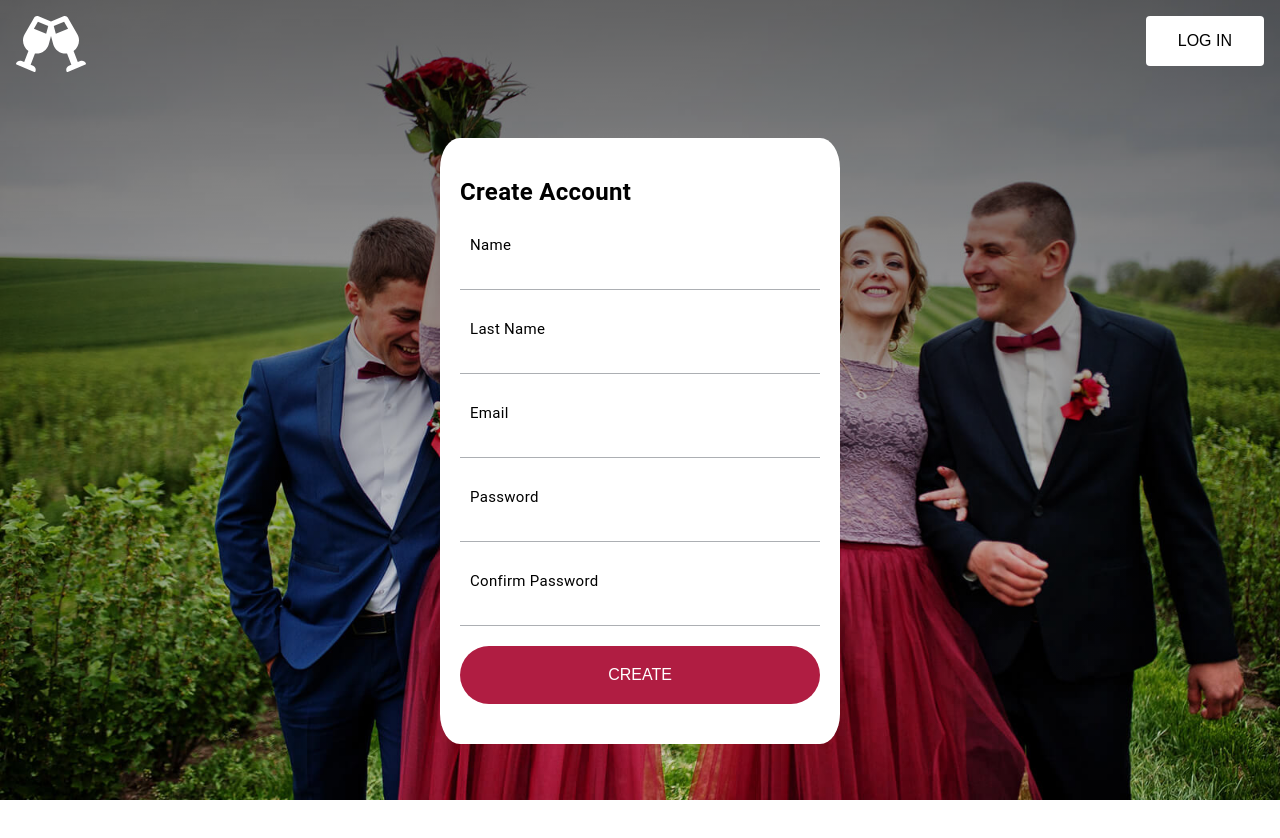
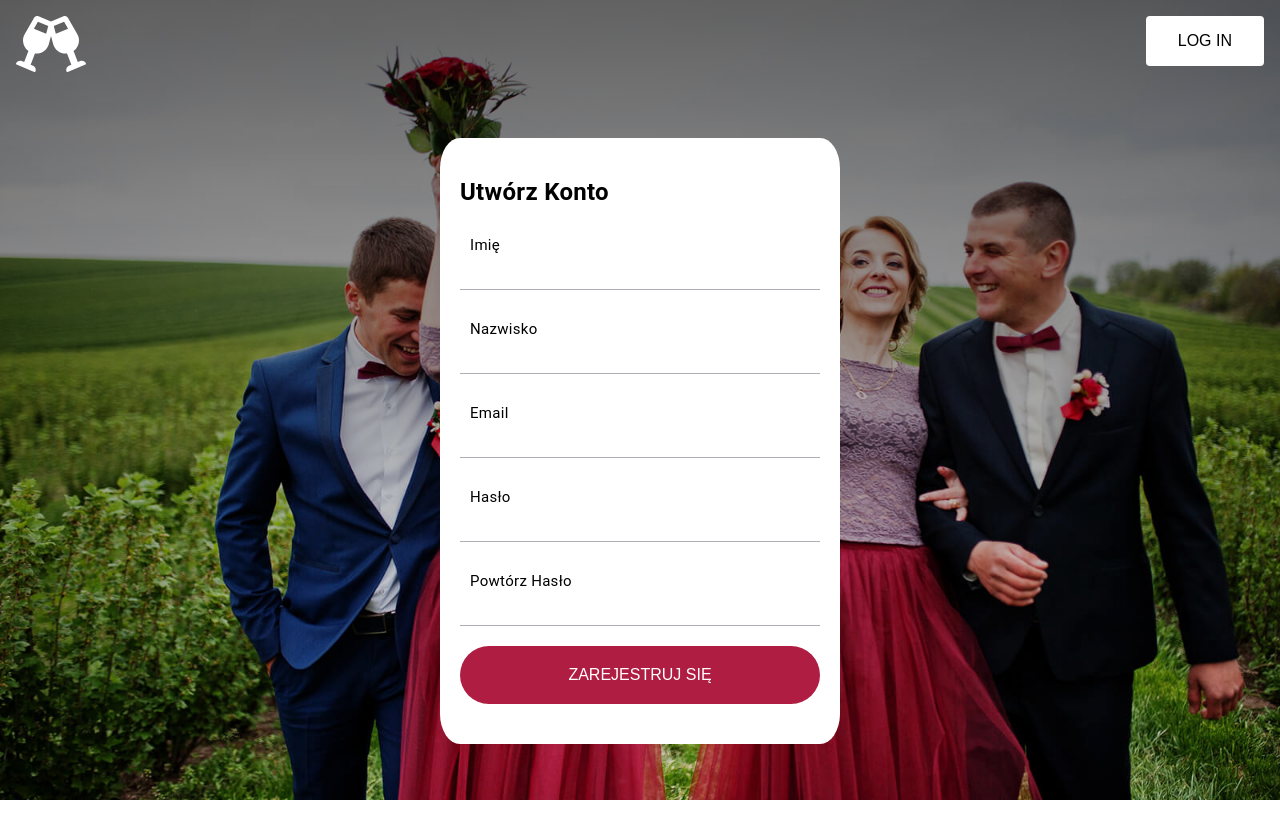
Before and after one commit to SebastianTyr/wsei-projektowanie-profesjonalnej-aplikacji, a React (Create React App) app in the folder ui/: page / in a window 1280 px wide. Both pictures are taken after a click on the button "CREATE ACCOUNT". Shown: the top 838 px of the page. Built offline with nearby package versions, Linux system fonts and the light colour scheme.

Commit message:
change language in labales

```diff
--- a/ui/src/pages/landingPage/RegistrationForm.tsx
+++ b/ui/src/pages/landingPage/RegistrationForm.tsx
@@ -87,11 +87,11 @@ const RegistrationForm: FC = () => {
     return (
         <Wrapper>
             <HeaderWrapper>
-                <h2>Create Account</h2>
+                <h2>Utwórz Konto</h2>
             </HeaderWrapper>
             <CostumForm onSubmit={submitHandler}>
                 <FormItem>
-                    <label>Name</label>
+                    <label>Imię</label>
                     <input
                         type='text'
                         name='name'
@@ -100,7 +100,7 @@ const RegistrationForm: FC = () => {
                     />
                 </FormItem>
                 <FormItem>
-                    <label>Last Name</label>
+                    <label>Nazwisko</label>
                     <input
                         type='text'
                         name='lastName'
@@ -118,7 +118,7 @@ const RegistrationForm: FC = () => {
                     />
                 </FormItem>
                 <FormItem>
-                    <label>Password</label>
+                    <label>Hasło</label>
                     <input
                         type='text'
                         name='passowrd'
@@ -127,7 +127,7 @@ const RegistrationForm: FC = () => {
                     />
                 </FormItem>
                 <FormItem>
-                    <label>Confirm Password</label>
+                    <label>Powtórz Hasło</label>
                     <input
                         type='text'
                         name='confirmPassword'
@@ -136,7 +136,7 @@ const RegistrationForm: FC = () => {
                     />
                 </FormItem>
                 <FormItem>
-                    <CreateButton type='submit'>Create</CreateButton>
+                    <CreateButton type='submit'>Zarejestruj się</CreateButton>
                 </FormItem>
             </CostumForm>
         </Wrapper>
```
